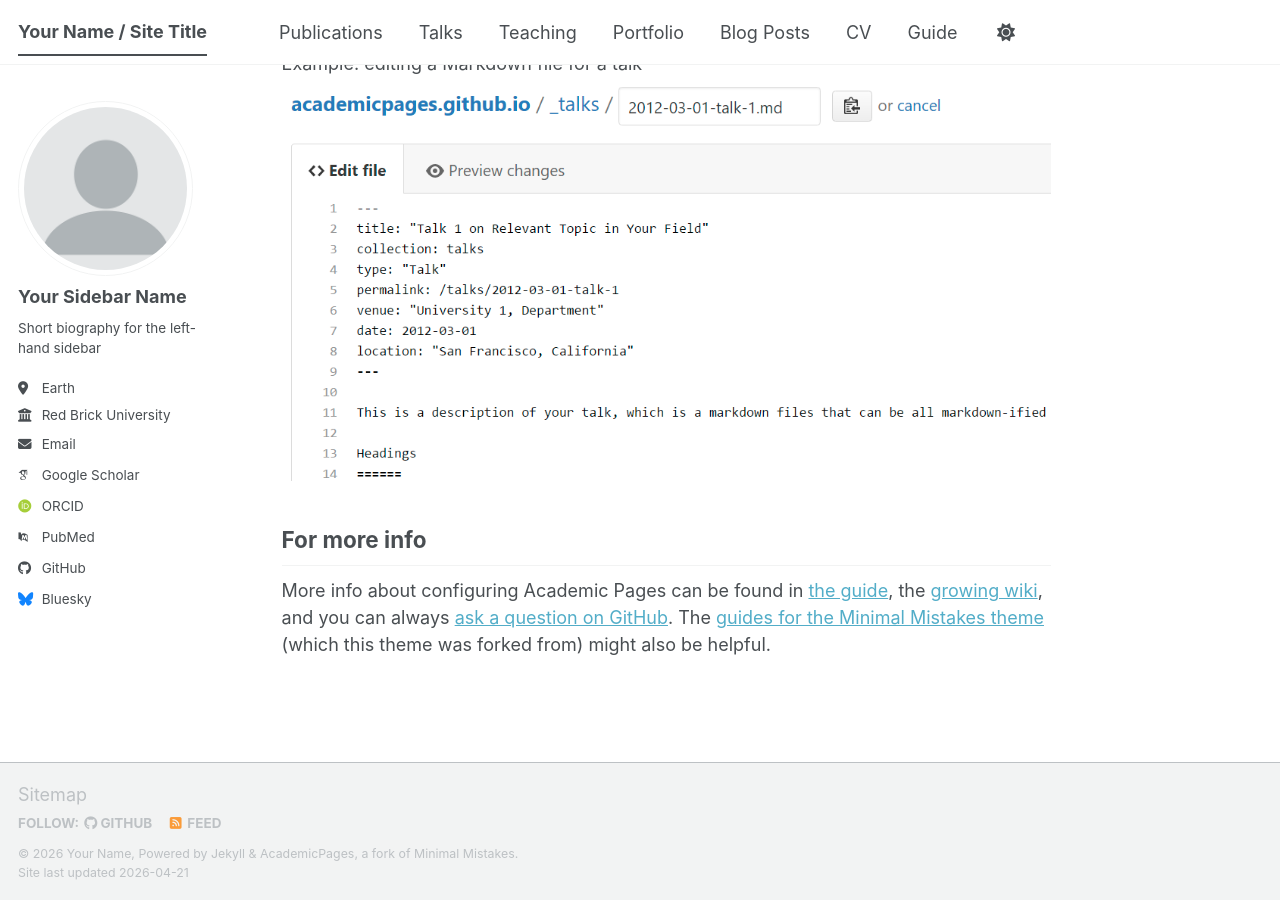
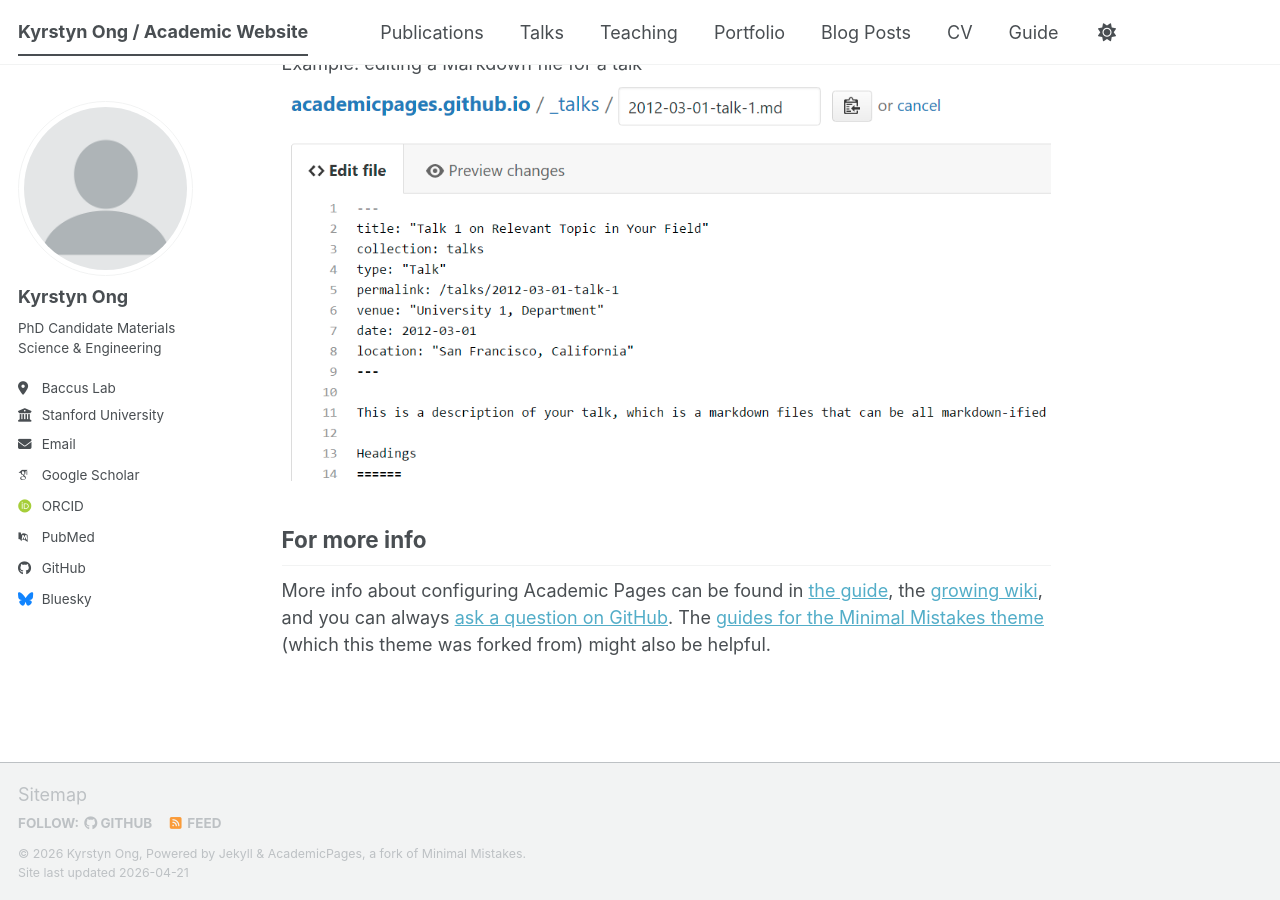
Before and after one commit to kong1-731/kong1-731.github.io, a Jekyll site: the page built from _pages/about.md, in a window 1280 px wide and 900 px high, scrolled down 2720 px. Built offline with Jekyll 4.4.1, drawn with Linux system fonts in a browser that asks for light colours; some web fonts are replaced; a script bundle is joined from its source files by our own code; library files that are not in the unit come from our copies.

Commit message:
Update _config.yml
Updated biography

```diff
--- a/_config.yml
+++ b/_config.yml
@@ -9,14 +9,14 @@
 # Basic Site Settings
 locale                   : "en-US"
 site_theme               : "default" # The available themes options are "default", "air", "sunrise", "mint", "dirt" and "contrast"
-title                    : "Your Name / Site Title"
+title                    : "Kyrstyn Ong / Academic Website"
 title_separator          : "-"
-name                     : &name "Your Name"
-description              : &description "Your Name's academic portfolio"   # Update this with a general description of your site, this is the default if not overridden by a page
-url                      : https://academicpages.github.io # The base hostname & protocol for your site e.g. "https://[your GitHub username].github.io",
+name                     : &name "Kyrstyn Ong"
+description              : &description "Kyrstyn's academic portfolio"   # Update this with a general description of your site, this is the default if not overridden by a page
+url                      : https://kong1-731.github.io # The base hostname & protocol for your site e.g. "https://[your GitHub username].github.io",
                                                            # or if you already have some other page hosted on Github then use "https://[your GitHub username].github.io/[Your Repo Name]"
 baseurl                  : "" # the subpath of your site, e.g. "/blog"
-repository               : "academicpages/academicpages.github.io"
+repository               : "kong1-731/kong1-731.github.io"
 
 # Site Author - The following control what appear as part of the author content on the side bar.
 #               If a field is blank the icon and link will not appear, otherwise it will be shown.
@@ -24,18 +24,18 @@ repository               : "academicpages/academicpages.github.io"
 author:
   # Biographic information
   avatar           : "profile.png"
-  name             : "Your Sidebar Name"
+  name             : "Kyrstyn Ong"
   pronouns         : # example: "she/her"
-  bio              : "Short biography for the left-hand sidebar"
-  location         : "Earth"
-  employer         : "Red Brick University"
+  bio              : "PhD Candidate Materials Science & Engineering"
+  location         : "Baccus Lab"
+  employer         : "Stanford University"
   uri              : # URL
-  email            : "none@example.org"
+  email            : "kong1@stanford.edu"
 
   # Academic websites
   academia         : # URL
   arxiv            : # URL - Update with the correct link to your profile
-  googlescholar    : "https://scholar.google.com/citations?user=PS_CX0AAAAAJ"
+  googlescholar    : "https://scholar.google.com/citations?user=MRlxCdQAAAAJ&hl=en&oi=ao"
   inspire-hep      : # URL
   impactstory      : # URL
   orcid            : "https://orcid.org/yourorcidurl"
```
